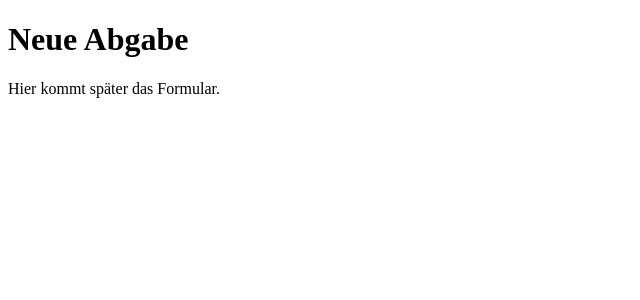
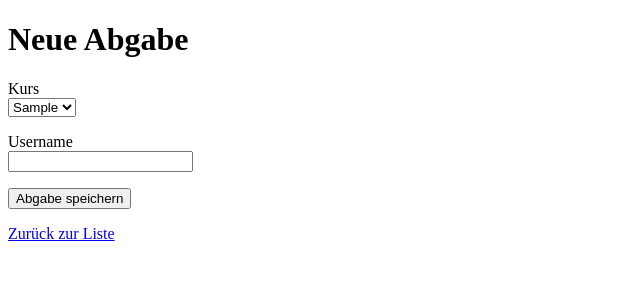
Before and after one commit to FynnKlette/Project-FSWD, a Flask app: page /abgaben/neu in a window 1280 px wide. Shown: the top 300 px of the page, without its empty margins (0-640 px from the left). Run offline with Flask 3, Linux system fonts and the light colour scheme; tables that the repository leaves empty hold one stand-in row (values such as "Sample post").

Commit message:
WTForms-Formular für neue Abgaben

```diff
--- a/Kursabgabe/kursabgabe.py
+++ b/Kursabgabe/kursabgabe.py
@@ -1,10 +1,24 @@
 import sqlite3
 from flask import Flask, render_template
+from flask_wtf import FlaskForm
+from wtforms import SelectField, StringField, SubmitField
+from wtforms.validators import DataRequired
 
 app = Flask(__name__)
 
+app.config["SECRET_KEY"] = "asem-dev-key-2026"
+
 DB_PATH = "../tauschdaten.db"  # eine Ebene höher, im Repo-Root
 
+class AbgabeForm(FlaskForm):
+    kurs = SelectField(
+        "Kurs",
+        choices=[],         # füllen in Route dynamisch aus der DB
+        coerce=int,
+        validators=[DataRequired()]
+    )
+    username = StringField("Username", validators=[DataRequired()])
+    submit = SubmitField("Abgabe speichern")
 
 @app.route("/abgaben")
 def abgaben_liste():
@@ -19,7 +33,7 @@ def abgaben_liste():
     abgaben = cursor.fetchall()
     conn.close()
 
-    # Vorerst als Text ausgeben — Templates kommen in Etappe 5
+    # Vorerst als Text ausgeben —
     ausgabe = "<h1>Abgaben</h1><ul>"
     for a in abgaben:
         ausgabe += f"<li>#{a[0]}: {a[1]} (von {a[2]}, am {a[3]})</li>"
@@ -28,7 +42,18 @@ def abgaben_liste():
 
 @app.route("/abgaben/neu")
 def abgabe_neu():
-    return render_template("form.html")
+    # Kurse aus DB holen für das Dropdown
+    conn = sqlite3.connect(DB_PATH)
+    cursor = conn.cursor()
+    cursor.execute("SELECT kurs_id, kursbezeichnung FROM kursangebot")
+    kurse = cursor.fetchall()
+    conn.close()
+
+    # Form-Objekt erstellen und Choices setzen
+    form = AbgabeForm()
+    form.kurs.choices = kurse   # [(1, 'Marketing SoSe26'), (2, ...), ...]
+
+    return render_template("form.html", form=form)
 
 if __name__ == "__main__":
     app.run(debug=True, port=5002)
--- a/Kursabgabe/templates/form.html
+++ b/Kursabgabe/templates/form.html
@@ -6,6 +6,25 @@
 </head>
 <body>
     <h1>Neue Abgabe</h1>
-    <p>Hier kommt später das Formular.</p>
+
+    <form method="POST">
+        {{ form.hidden_tag() }}
+
+        <p>
+            {{ form.kurs.label }}<br>
+            {{ form.kurs() }}
+        </p>
+
+        <p>
+            {{ form.username.label }}<br>
+            {{ form.username() }}
+        </p>
+
+        <p>
+            {{ form.submit() }}
+        </p>
+    </form>
+
+    <p><a href="{{ url_for('abgaben_liste') }}">Zurück zur Liste</a></p>
 </body>
 </html>
```
